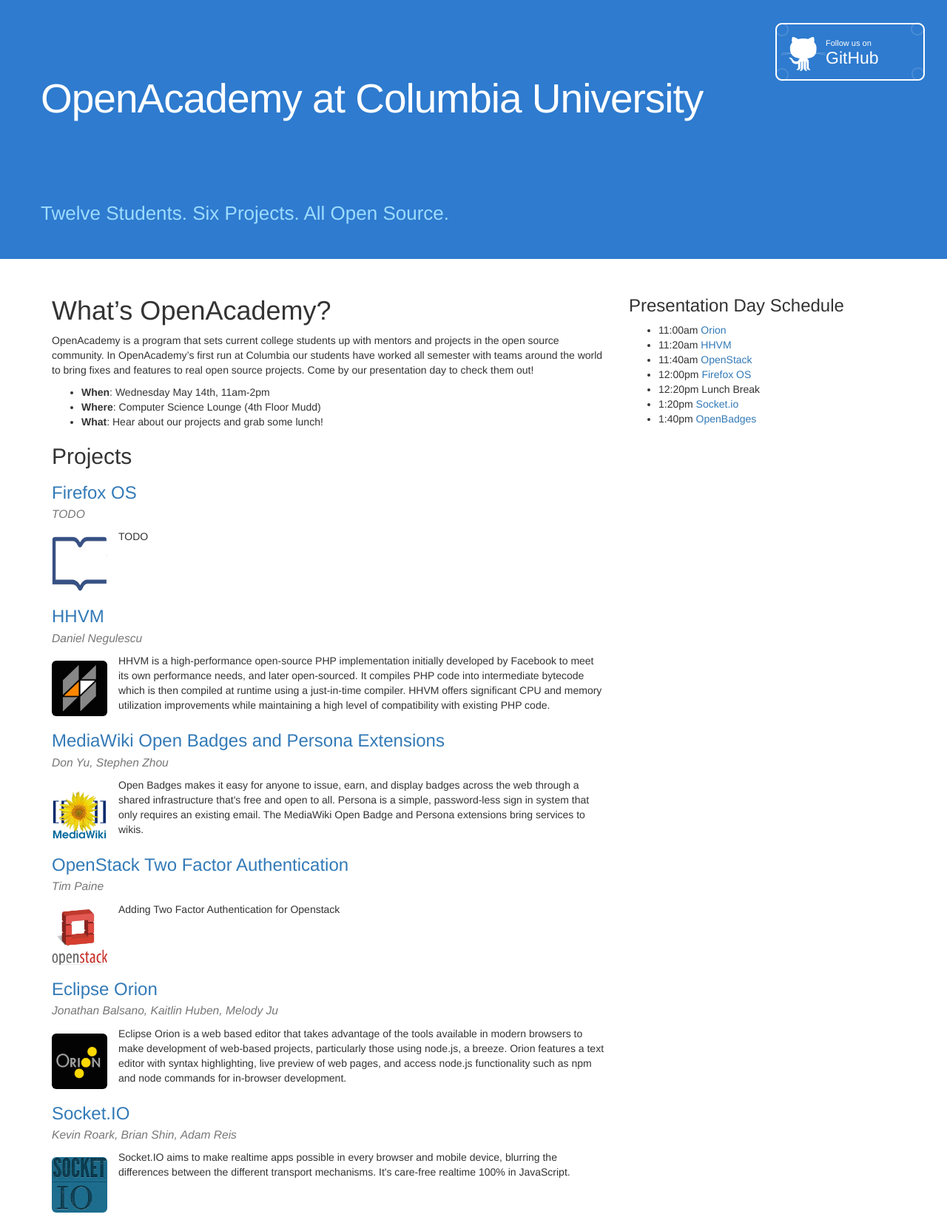
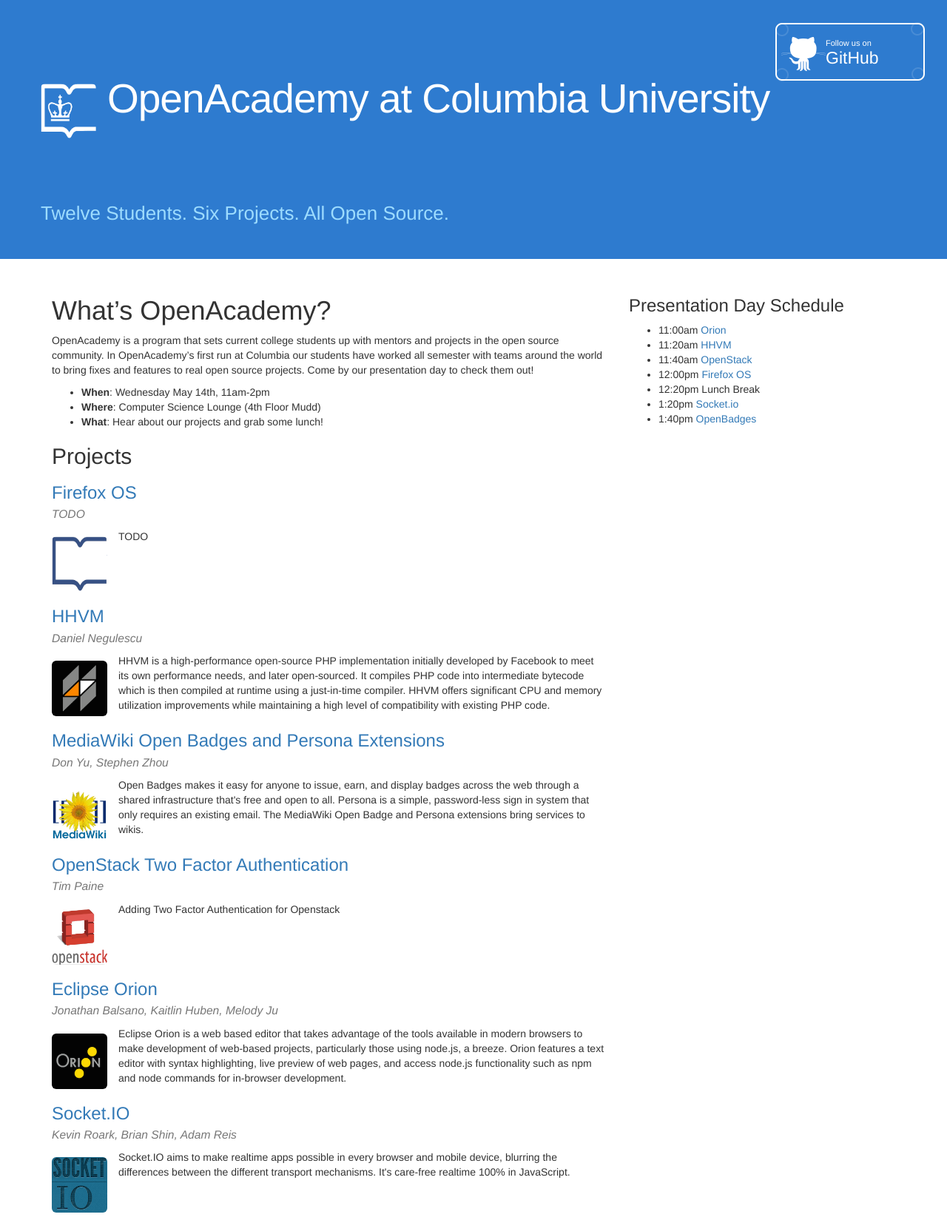
Before and after one commit to Columbia-OpenAcademy/Columbia-OpenAcademy.github.io, a Jekyll site: the page built from index.md, in a window 1280 px wide. Shown: the whole page at 74% size. Built offline with Jekyll 4.4.1, drawn with Linux system fonts in a browser that asks for light colours; nearby versions of some CDN libraries; Markdown is read by kramdown in place of the engine named in the settings.

Commit message:
Added icon to title

```diff
--- a/_includes/header.html
+++ b/_includes/header.html
@@ -21,7 +21,7 @@
     <div class="jumbotron">
       <div class="container">
         <div class="row">
-        <a href="http://columbia-openacademy.github.io"><h1>OpenAcademy at Columbia University</h1></a>
+        <a href="http://columbia-openacademy.github.io"><h1><img src="images/open-icon-white.png" class="img-responsive img-rounded img-logo pull-left"/>OpenAcademy at Columbia University</h1></a>
         <h2>Twelve Students. Six Projects. All Open Source.</h2>
       </div>
       </div>
```
Also changed, not shown: images/open-icon-white.png (added).
